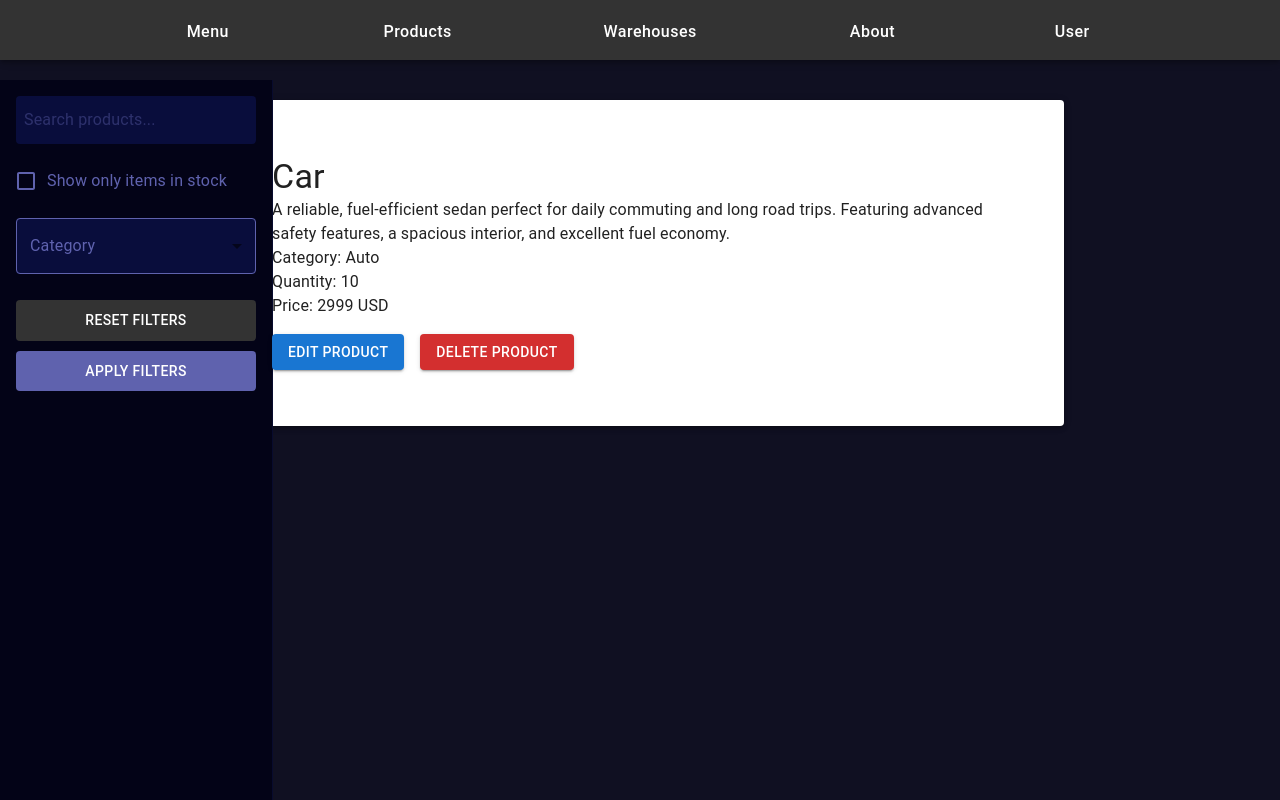
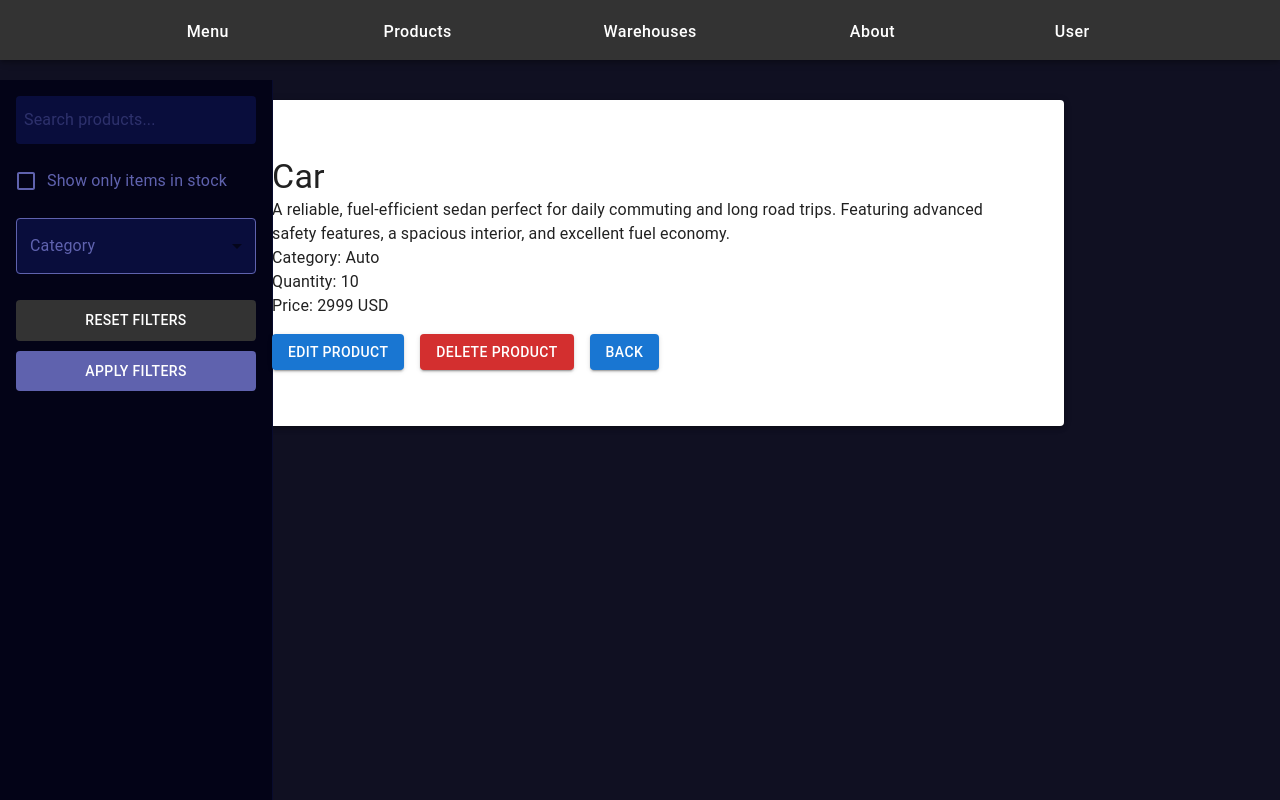
Before and after one commit to LysinKirill/React_Homework-4, a React (Vite) app: page /products/1 in a window 1280 px wide. Built offline with nearby package versions, Linux system fonts and the light colour scheme.

Commit message:
[develop]: add edit page for products

```diff
--- a/src/App.tsx
+++ b/src/App.tsx
@@ -90,6 +90,7 @@ const App: React.FC = () => {
                     <Routes>
                         <Route path="/products/:id" element={<ProductDetails />} />
                         <Route path="/products" element={<ProductList />} />
+                        <Route path="/" element={<ProductList />} />
                     </Routes>
                 </Box>
             </Box>
--- a/src/components/ProductDetails/ProductDetails.tsx
+++ b/src/components/ProductDetails/ProductDetails.tsx
@@ -32,6 +32,10 @@ const ProductDetails: React.FC = () => {
         setEditModalOpen(false);
     };
 
+    const handleBack = () => {
+        navigate("/");
+    };
+
     const handleInputChange = (e: React.ChangeEvent<HTMLInputElement>) => {
         setEditedProduct({
             ...editedProduct,
@@ -54,6 +58,9 @@ const ProductDetails: React.FC = () => {
                 </Button>
                 <Button variant="contained" color="error" onClick={handleDelete}>
                     Delete Product
+                </Button>
+                <Button variant="contained" onClick={handleBack} sx={{ ml: 2}}>
+                    Back
                 </Button>
             </Box>
 
```
